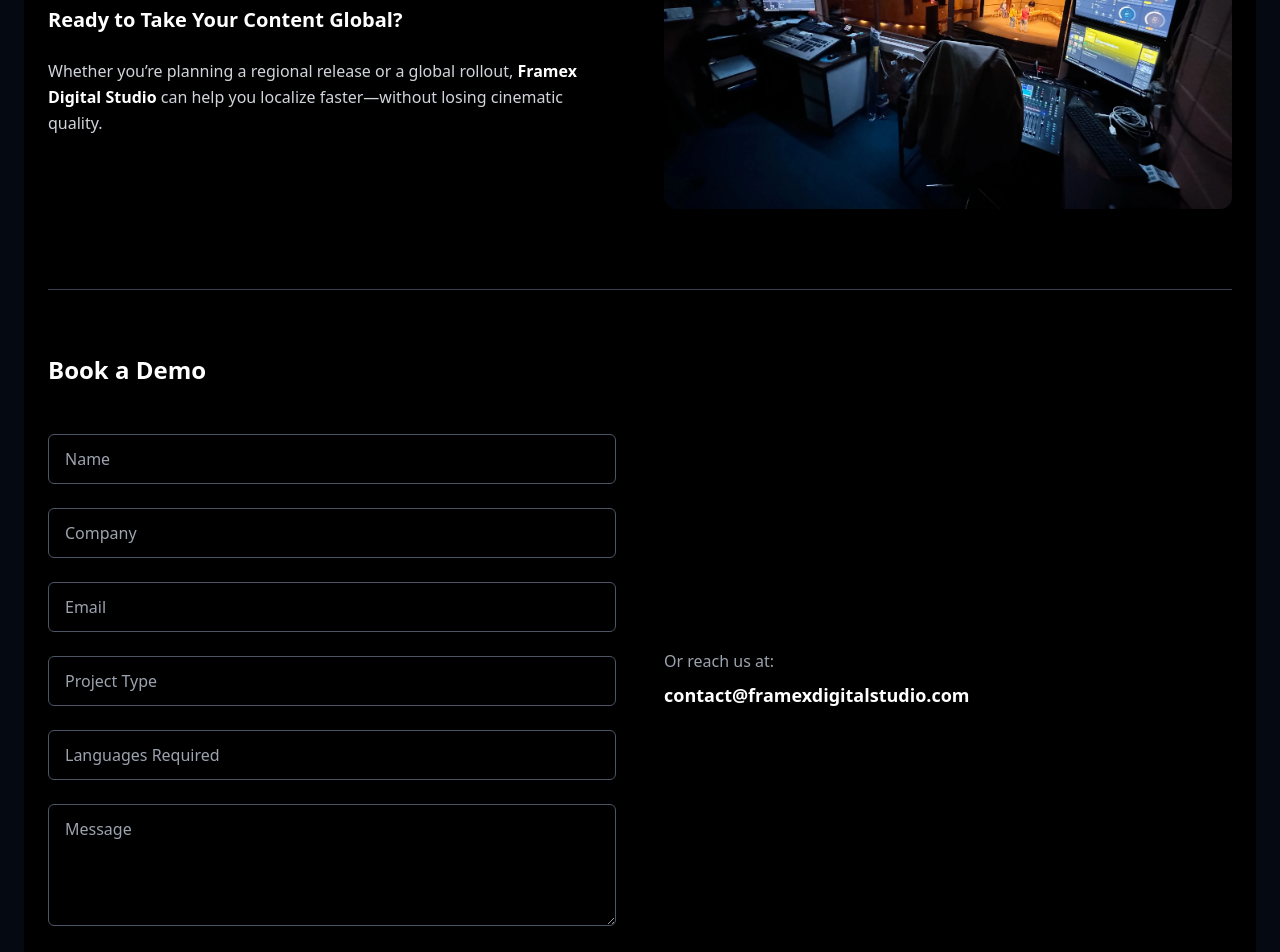
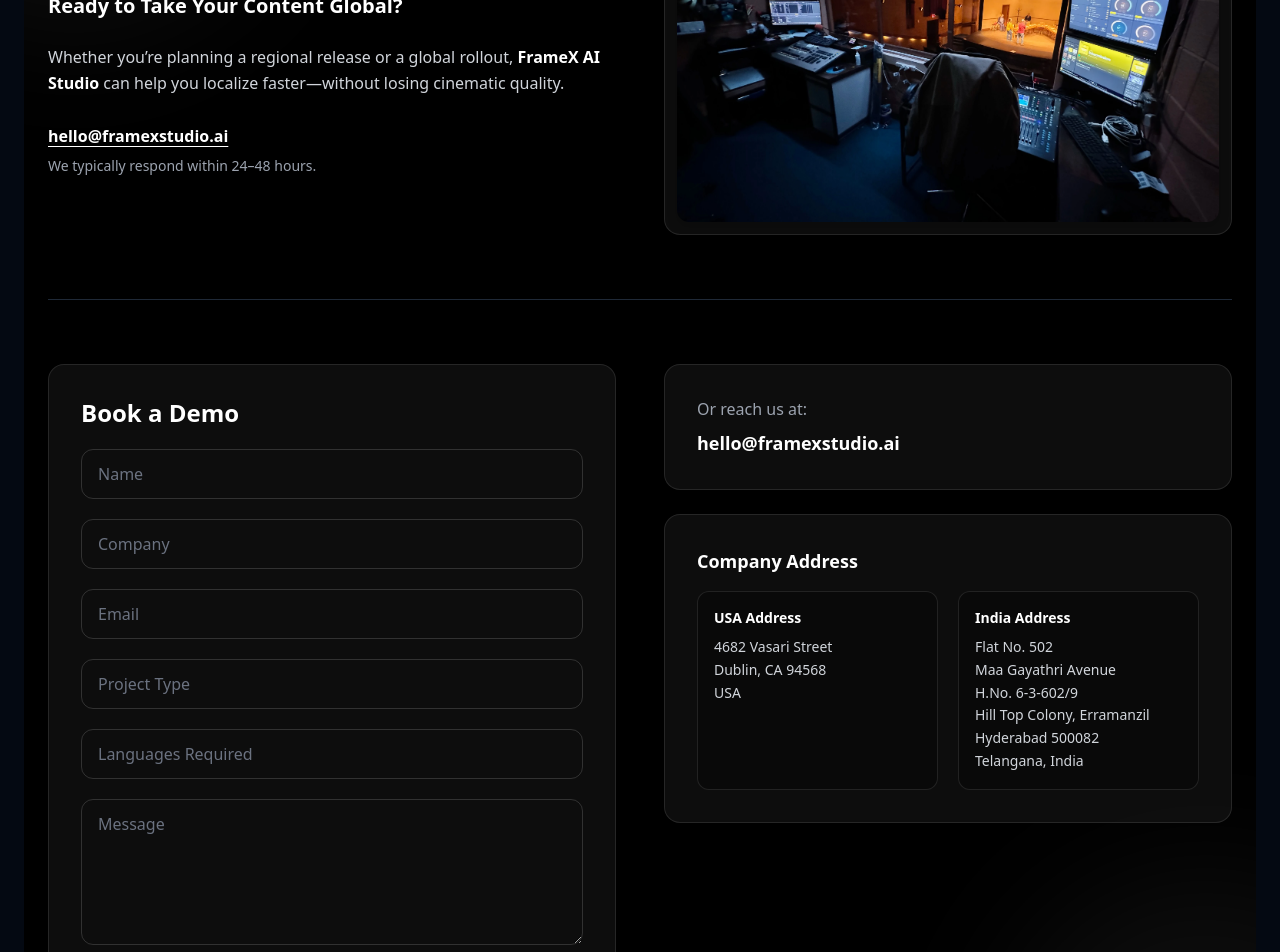
Before and after one commit to FrameXStudio/Ai-FrameXstudio, a React (Vite) app: page /contact in a window 1280 px wide. Shown: the part 340-1292 px from the top of the page. Built offline with nearby package versions, Linux system fonts and the light colour scheme.

Commit message:
Address update

```diff
--- a/src/pages/About.jsx
+++ b/src/pages/About.jsx
@@ -94,7 +94,7 @@
           </h1>
 
           <p className="text-slate-300 text-base sm:text-lg leading-relaxed">
-            FrameX Digital Studio is an AI-powered creative technology company
+            FrameX AI Studio is an AI-powered creative technology company
             built for the film and streaming industry.
           </p>
         </motion.section>
@@ -113,7 +113,7 @@
           <motion.div variants={fadeUp} className="md:col-span-6 order-1">
             <PremiumImage
               src={coFounderImg}
-              alt="Co-Founder of FrameX Digital Studio"
+              alt="Co-Founder of FrameX AI Studio"
               className="h-[260px] sm:h-[320px] md:h-[440px]"
             />
           </motion.div>
@@ -150,7 +150,7 @@
             <div className="pt-2">
               <p className="text-white font-semibold">Founder</p>
               <p className="text-slate-400 text-sm">
-                Sridhar Enugula, FrameX Digital Studio
+                Sridhar Enugula, FrameX AI Studio
               </p>
             </div>
           </motion.div>
@@ -170,7 +170,7 @@
           <motion.div variants={fadeUp} className="md:col-span-6">
             <PremiumImage
               src={founderImg}
-              alt="Founder of FrameX Digital Studio"
+              alt="Founder of FrameX AI Studio"
               className="object-top h-[260px] sm:h-[320px] md:h-[440px]"
             />
           </motion.div>
@@ -205,7 +205,7 @@
                 Co-Founder · Director of Engineering
               </p>
               <p className="text-slate-400 text-sm">
-                Srikanth Enugula, FrameX Digital Studio
+                Srikanth Enugula, FrameX AI Studio
               </p>
             </div>
           </motion.div>
--- a/src/pages/Contact.jsx
+++ b/src/pages/Contact.jsx
@@ -1,14 +1,14 @@
 import React from "react";
 import { motion } from "framer-motion";
-import Contactimage from '../assets/contact-image.webp'
+import Contactimage from "../assets/contact-image.webp";
 
 /* ================= MOTION VARIANTS ================= */
 const fadeUp = {
-  hidden: { opacity: 0, y: 30 },
+  hidden: { opacity: 0, y: 22 },
   visible: {
     opacity: 1,
     y: 0,
-    transition: { duration: 0.6, ease: "easeOut" },
+    transition: { duration: 0.55, ease: "easeOut" },
   },
 };
 
@@ -22,25 +22,27 @@
 
 const stagger = {
   hidden: {},
-  visible: {
-    transition: { staggerChildren: 0.12 },
-  },
+  visible: { transition: { staggerChildren: 0.12 } },
 };
 
 export default function Contact() {
   return (
     <motion.section
-      className="bg-black text-white py-20 px-6"
+      className="relative bg-black text-white py-20 px-6 overflow-hidden"
       initial="hidden"
       whileInView="visible"
-      viewport={{ once: true }}
+      viewport={{ once: true, margin: "-80px" }}
       variants={fadeIn}
     >
-      <div className="max-w-7xl mx-auto">
+      {/* subtle background glow (same theme, simple) */}
+      <div className="pointer-events-none absolute inset-0">
+        <div className="absolute -top-40 -left-40 h-[420px] w-[420px] rounded-full bg-white/5 blur-3xl" />
+        <div className="absolute -bottom-40 -right-40 h-[420px] w-[420px] rounded-full bg-white/5 blur-3xl" />
+      </div>
 
+      <div className="relative max-w-7xl mx-auto">
         {/* ================= TOP SECTION ================= */}
-        <div className="grid md:grid-cols-2 gap-12 items-center mb-20">
-
+        <div className="grid md:grid-cols-2 gap-12 items-center">
           {/* TEXT */}
           <motion.div variants={stagger}>
             <motion.p
@@ -50,38 +52,42 @@
               📩 CONTACT
             </motion.p>
 
-            <motion.h2
-              variants={fadeUp}
-              className="text-4xl font-bold mb-4"
-            >
+            <motion.h2 variants={fadeUp} className="text-4xl font-bold mb-4">
               Let’s Talk
             </motion.h2>
 
-            <motion.h3
-              variants={fadeUp}
-              className="text-xl font-semibold mb-6"
-            >
+            <motion.h3 variants={fadeUp} className="text-xl font-semibold mb-6">
               Ready to Take Your Content Global?
             </motion.h3>
 
-            <motion.p
-              variants={fadeUp}
-              className="text-gray-300 leading-relaxed"
-            >
-              Whether you’re planning a regional release or a global rollout,
+            <motion.p variants={fadeUp} className="text-gray-300 leading-relaxed">
+              Whether you’re planning a regional release or a global rollout,{" "}
               <span className="font-semibold text-white">
-                {" "}Framex Digital Studio{" "}
-              </span>
+                FrameX AI Studio
+              </span>{" "}
               can help you localize faster—without losing cinematic quality.
             </motion.p>
+
+            <motion.div variants={fadeUp} className="mt-7">
+              <a
+                href="mailto:hello@framexstudio.ai"
+                className="inline-flex items-center gap-2 text-white font-semibold underline underline-offset-4 hover:text-gray-200 transition"
+              >
+                hello@framexstudio.ai
+              </a>
+              <p className="text-sm text-gray-400 mt-2">
+                We typically respond within 24–48 hours.
+              </p>
+            </motion.div>
           </motion.div>
 
           {/* IMAGE */}
           <motion.div
-            initial={{ opacity: 0, scale: 0.96 }}
-            whileInView={{ opacity: 1, scale: 1 }}
-            viewport={{ once: true }}
-            transition={{ duration: 0.7, ease: "easeOut" }}
+            initial={{ opacity: 0, y: 14 }}
+            whileInView={{ opacity: 1, y: 0 }}
+            viewport={{ once: true, margin: "-80px" }}
+            transition={{ duration: 0.65, ease: "easeOut" }}
+            className="rounded-2xl border border-white/10 bg-white/5 p-3"
           >
             <img
               src={Contactimage}
@@ -93,59 +99,52 @@
 
         {/* ================= DIVIDER ================= */}
         <motion.div
-          className="border-t border-gray-700 my-16"
+          className="border-t border-gray-800 my-16"
           variants={fadeIn}
         />
 
-        {/* ================= FORM SECTION ================= */}
+        {/* ================= FORM + INFO ================= */}
         <div className="grid md:grid-cols-2 gap-12">
-
           {/* FORM */}
           <motion.form
-            className="space-y-6"
+            className="space-y-5 rounded-2xl border border-white/10 bg-white/5 p-6 md:p-8"
             variants={stagger}
             initial="hidden"
             whileInView="visible"
-            viewport={{ once: true, margin: "-100px" }}
+            viewport={{ once: true, margin: "-80px" }}
+            onSubmit={(e) => e.preventDefault()}
           >
-            <motion.h3
-              variants={fadeUp}
-              className="text-2xl font-semibold mb-6"
-            >
+            <motion.h3 variants={fadeUp} className="text-2xl font-semibold">
               Book a Demo
             </motion.h3>
 
-            {[
-              "Name",
-              "Company",
-              "Email",
-              "Project Type",
-              "Languages Required",
-            ].map((placeholder, i) => (
+            {["Name", "Company", "Email", "Project Type", "Languages Required"].map(
+              (placeholder, i) => (
                 <motion.input
                   key={i}
                   variants={fadeUp}
                   type={placeholder === "Email" ? "email" : "text"}
                   placeholder={placeholder}
-                className="w-full bg-transparent border border-gray-600 px-4 py-3 rounded-md
-                           focus:outline-none focus:border-white"
+                  className="w-full bg-transparent border border-white/15 px-4 py-3 rounded-xl
+                             placeholder:text-gray-500 focus:outline-none focus:border-white/40"
                 />
-            ))}
+              )
+            )}
 
             <motion.textarea
               variants={fadeUp}
-              rows="4"
+              rows="5"
               placeholder="Message"
-              className="w-full bg-transparent border border-gray-600 px-4 py-3 rounded-md
-                         focus:outline-none focus:border-white"
+              className="w-full bg-transparent border border-white/15 px-4 py-3 rounded-xl
+                         placeholder:text-gray-500 focus:outline-none focus:border-white/40"
             />
 
             <motion.button
               variants={fadeUp}
               type="submit"
-              whileHover={{ scale: 1.04 }}
-              whileTap={{ scale: 0.97 }}
-              className="bg-white text-black px-6 py-3 rounded-md font-semibold
+              whileHover={{ scale: 1.03 }}
+              whileTap={{ scale: 0.98 }}
+              className="bg-white text-black px-6 py-3 rounded-xl font-semibold
                          hover:bg-gray-200 transition"
             >
               Book a Demo
@@ -154,20 +153,59 @@
 
           {/* CONTACT INFO */}
           <motion.div
-            className="flex flex-col justify-center"
+            className="space-y-6"
+            variants={stagger}
             initial="hidden"
             whileInView="visible"
-            viewport={{ once: true, margin: "-100px" }}
+            viewport={{ once: true, margin: "-80px" }}
+          >
+            {/* Email */}
+            <motion.div
               variants={fadeUp}
+              className="rounded-2xl border border-white/10 bg-white/5 p-6 md:p-8"
             >
-            <p className="text-gray-400 mb-2">
-              Or reach us at:
-            </p>
-            <p className="text-lg font-semibold">
-              contact@framexdigitalstudio.com
-            </p>
+              <p className="text-gray-400 mb-2">Or reach us at:</p>
+              <p className="text-lg font-semibold">hello@framexstudio.ai</p>
             </motion.div>
 
+            {/* Addresses */}
+            <motion.div
+              variants={fadeUp}
+              className="rounded-2xl border border-white/10 bg-white/5 p-6 md:p-8"
+            >
+              <p className="text-lg font-semibold mb-4">Company Address</p>
+
+              <div className="grid sm:grid-cols-2 gap-5">
+                <div className="rounded-xl border border-white/10 bg-black/30 p-4">
+                  <p className="text-sm font-semibold mb-2">USA Address</p>
+                  <p className="text-sm text-gray-300 leading-relaxed">
+                    4682 Vasari Street
+                    <br />
+                    Dublin, CA 94568
+                    <br />
+                    USA
+                  </p>
+                </div>
+
+                <div className="rounded-xl border border-white/10 bg-black/30 p-4">
+                  <p className="text-sm font-semibold mb-2">India Address</p>
+                  <p className="text-sm text-gray-300 leading-relaxed">
+                    Flat No. 502
+                    <br />
+                    Maa Gayathri Avenue
+                    <br />
+                    H.No. 6-3-602/9
+                    <br />
+                    Hill Top Colony, Erramanzil
+                    <br />
+                    Hyderabad 500082
+                    <br />
+                    Telangana, India
+                  </p>
+                </div>
+              </div>
+            </motion.div>
+          </motion.div>
         </div>
       </div>
     </motion.section>
--- a/src/pages/Home.jsx
+++ b/src/pages/Home.jsx
@@ -156,7 +156,7 @@
               variants={fadeUp}
               className="mt-6 text-slate-300 text-lg sm:text-xl leading-relaxed max-w-2xl"
             >
-              <span className="text-white font-semibold">FrameX Digital Studio</span>{" "}
+              <span className="text-white font-semibold">FrameX AI Studio</span>{" "}
               helps studios, OTT platforms, and creators take stories global — without
               losing emotion, performance, or cinematic quality.
             </motion.p>
@@ -263,7 +263,7 @@
               <p className="text-slate-300 text-lg leading-relaxed">
                 Traditional localization slows releases, inflates budgets, and compromises
                 performance.{" "}
-                <span className="text-white font-medium">FrameX Digital Studio</span> exists
+                <span className="text-white font-medium">FrameX AI Studio</span> exists
                 to change that.
               </p>
 
```
Lines whose indentation alone changed are shown as unchanged.
